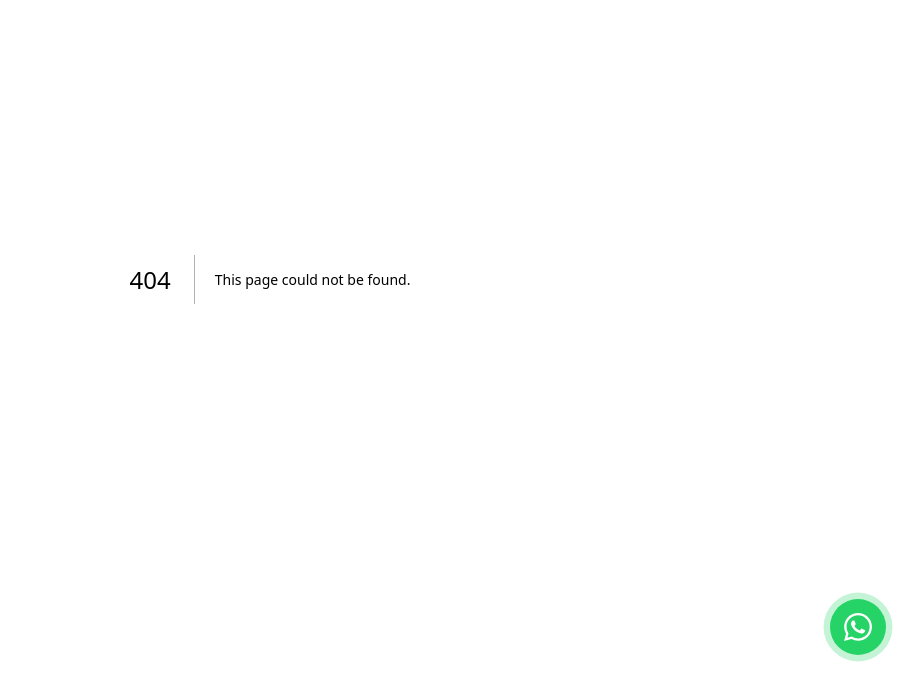
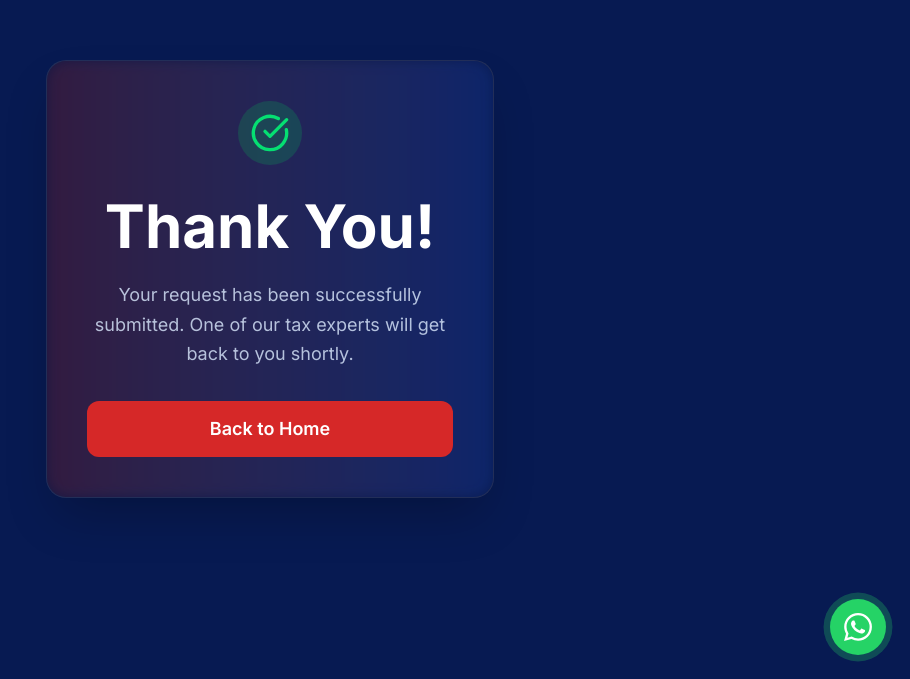
Before and after one commit to eayushsingh/UsPrimeTax, a Next.js app: page /thank-you in a window 1280 px wide. Before the commit this address had no page. Shown: the part 121-800 px from the top of the page, without its empty margins (370-1280 px from the left). Built offline with nearby package versions, Linux system fonts and the light colour scheme.

Commit message:
Add thank you page and fix formsubmit UX

```diff
--- /dev/null
+++ b/src/app/thank-you/page.tsx
@@ -0,0 +1,31 @@
+import Link from "next/link";
+import { Button } from "@/components/ui/Button";
+import { CheckCircle } from "lucide-react";
+
+export default function ThankYouPage() {
+  return (
+    <div className="min-h-screen bg-[var(--color-navy)] flex items-center justify-center p-4">
+      <div className="max-w-md w-full bg-[#0A1845]/90 backdrop-blur-xl border border-white/10 rounded-[20px] p-8 md:p-10 shadow-2xl text-center relative overflow-hidden">
+        <div className="absolute -inset-1 bg-gradient-to-r from-[var(--color-red)] to-blue-600 rounded-[24px] blur opacity-20 z-0"></div>
+
+        <div className="relative z-10 flex flex-col items-center">
+          <div className="w-16 h-16 bg-green-500/20 rounded-full flex items-center justify-center mb-6">
+            <CheckCircle className="w-10 h-10 text-green-400" />
+          </div>
+
+          <h1 className="text-3xl font-bold text-white mb-4">Thank You!</h1>
+
+          <p className="text-blue-100/80 mb-8 leading-relaxed">
+            Your request has been successfully submitted. One of our tax experts will get back to you shortly.
+          </p>
+
+          <Link href="/" className="w-full">
+            <Button size="lg" className="w-full py-4 rounded-xl group hover:shadow-[0_0_20px_rgba(214,40,40,0.4)]">
+              Back to Home
+            </Button>
+          </Link>
+        </div>
+      </div>
+    </div>
+  );
+}
--- a/src/components/sections/FinalCTA.tsx
+++ b/src/components/sections/FinalCTA.tsx
@@ -4,10 +4,15 @@ import { motion } from "framer-motion";
 import { Button } from "@/components/ui/Button";
 import { WhatsAppIcon } from "@/components/ui/FloatingWhatsApp";
 import { Send, User, Mail, Phone, Briefcase } from "lucide-react";
-import { useState } from "react";
+import { useState, useEffect } from "react";
 
 export function FinalCTA() {
   const [isSubmitting, setIsSubmitting] = useState(false);
+  const [origin, setOrigin] = useState("https://us-prime-tax.vercel.app");
+
+  useEffect(() => {
+    setOrigin(window.location.origin);
+  }, []);
 
   return (
     <section id="contact" className="py-16 md:py-[120px] relative overflow-hidden bg-[var(--color-navy)] flex items-center justify-center">
@@ -151,9 +156,24 @@ export function FinalCTA() {
               </div>
 
               <form
-                action="https://formsubmit.co/usprimetax@gmail.com"
-                method="POST"
-                onSubmit={() => setIsSubmitting(true)}
+                onSubmit={async (e) => {
+                  e.preventDefault();
+                  setIsSubmitting(true);
+                  const formData = new FormData(e.currentTarget);
+
+                  try {
+                    await fetch("https://formsubmit.co/ajax/usprimetax@gmail.com", {
+                      method: "POST",
+                      body: formData,
+                    });
+                    // Unconditionally redirect to thank you page to provide smooth UX
+                    window.location.href = "/thank-you";
+                  } catch (error) {
+                    console.error("Form submission error:", error);
+                    // Still redirect so the user isn't stuck if adblocker blocks it
+                    window.location.href = "/thank-you";
+                  }
+                }}
                 className="space-y-5"
               >
                 {/* FormSubmit Configuration */}
```
Also changed, not shown: src/components/sections/TrustedBy.tsx (line endings or trailing spaces).
